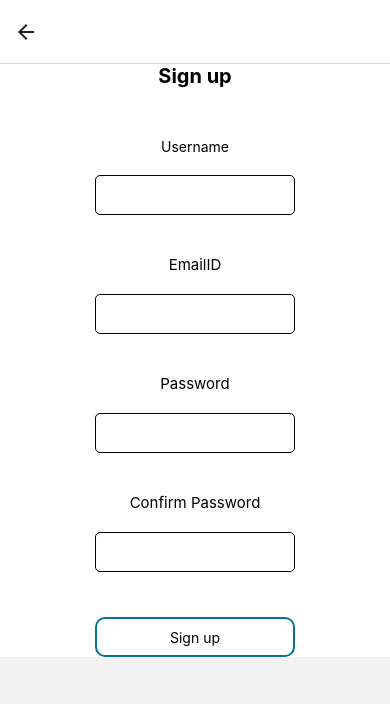
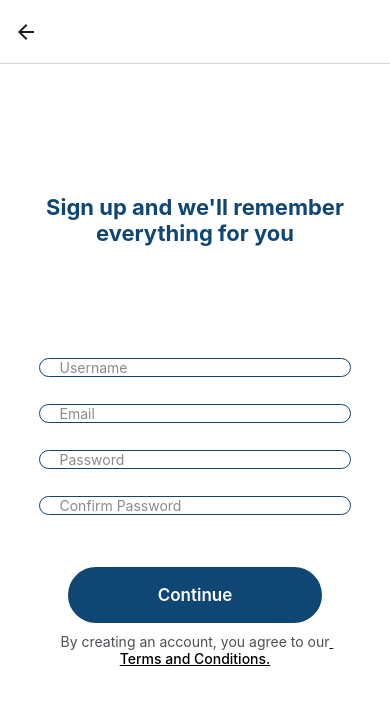
Before and after one commit to ACMDreamTeam/memorium-frontened, a React Native app: screen /SignUp in a window 390 px wide. Shown: the top 704 px of the page. Built offline with nearby package versions, Linux system fonts and the light colour scheme; what expo-linking would draw is missing.

Commit message:
Sign up UI done

```diff
--- a/screens/Register.tsx
+++ b/screens/Register.tsx
@@ -1,4 +1,4 @@
-import { Alert, StyleSheet } from 'react-native';
+import { Alert, StyleSheet, TouchableOpacity } from 'react-native';
 import { Text, View } from '../components/Themed';
 import * as React from 'react';
 import { TextInput, SafeAreaView, Button } from 'react-native';
@@ -30,19 +30,38 @@ export default function Register({ navigation, route }: RootStackScreenProps<'Re
   user.gender = gender;
 
   return (
-    <View style={styles.container}>
-      <Text style={styles.title}>Complete your profile for</Text>
-      <Text style={styles.title}>{(route.params as any).user.name}</Text>
-
-      <View style={styles.container}>
-        <Text style={styles.text}>Age</Text>
-        <TextInput style={styles.textInput} autoCapitalize="none" keyboardType="numeric" onChangeText={setAge} />
-
-        <Text style={styles.text}>Gender</Text>
-        <TextInput style={styles.textInput} autoComplete="gender" autoCapitalize="none" onChangeText={setGender} />
+    <View style={styles.bgContainer}>
+      <View style={styles.titleContainer}>
+        <Text style={styles.title}>You can leave these blank if you don't remember it, we'll ask you when you rememeber.</Text>
+        <Text style={styles.title}>{(route.params as any).user.name}</Text>
       </View>
 
-      <Button title="Save" onPress={() => PostAndSignUp(navigation, user)}></Button>
+      <View style={styles.formContainer}>
+        <TextInput
+          style={styles.textInput}
+          placeholder="Age"
+          placeholderTextColor={'rgba(60, 60, 67, 0.8)'}
+          autoCapitalize="none"
+          keyboardType="numeric"
+          onChangeText={setAge}
+        />
+
+        <TextInput
+          style={styles.textInput}
+          placeholder="Gender"
+          placeholderTextColor={'rgba(60, 60, 67, 0.8)'}
+          autoComplete="gender"
+          autoCapitalize="none"
+          onChangeText={setGender}
+        />
+      <TouchableOpacity style={styles.button} onPress={() => PostAndSignUp(navigation, user) }>
+          <Text style={styles.buttonText}>Get Started</Text>
+        </TouchableOpacity>
+        <Text style={styles.agreementText}>
+          We never share your data with anyone without your permission, read our
+          <Text style={styles.termsText}> Privacy Policy</Text>
+        </Text>
+      </View>
     </View>
   );
 }
@@ -83,37 +102,69 @@ async function PostAndSignUp(navigation: any, user: any) {
 }
 
 const styles = StyleSheet.create({
-  container: {
-    backgroundColor: '#ffff',
+  bgContainer: {
+    height: '100%',
+    backgroundColor: '#fff',
+  },
+
+  titleContainer: {
+    height: '30%',
+    justifyContent: 'center',
+    alignItems: 'center',
+  },
+
+  formContainer:{
+    height: '40%',
+    justifyContent: 'center',
+    alignItems: 'center',
   },
   textInput: {
-    width: 200,
-    height: 40,
-    margin: 20,
+    width: '80%',
+    height: 44,
+    marginBottom: 27,
     borderWidth: 1,
-    padding: 10,
+    borderRadius: 100,
+    backgroundColor: 'white',
+    textAlign: 'left',
+    paddingLeft: 20,
+    marginLeft: 27,
+    marginRight: 28,
+    borderColor: '#0F4674',
+  },
+
+  button: {
+    borderWidth: 2,
+    backgroundColor: '#0F4674',
+    marginTop: 25,
+    borderRadius: 100,
+    width: '65%',
+    height: 56,
     alignItems: 'center',
-    borderRadius: 5,
+    justifyContent: 'center',
+    borderColor: '#0F4674',
   },
+
+  buttonText: {
+    fontSize: 17,
+    fontWeight: '600',
+    color: 'white',
+  },
+
   title: {
-    fontSize: 20,
-    fontWeight: 'bold',
-    margin: 20,
+    fontWeight: '700',
+    width: '85%',
+    fontSize: 22,
+    color: '#0F4674',
     textAlign: 'center',
   },
-  text: {
-    fontSize: 15,
-    marginStart: 20,
-    marginTop: 20,
+  agreementText: {
+    color: 'rgba(60, 60, 67, 0.9)',
+    width: '70%',
+    textAlign: 'center',
+    marginTop: 10,
   },
-  separator: {
-    marginVertical: 30,
-    height: 1,
-    width: '80%',
-  },
-  btn: {
-    margin: 50,
-    borderWidth: 2,
-    color: '#ffff',
+  termsText: {
+    fontWeight: '500',
+    textDecorationLine: 'underline',
   },
 });
--- a/screens/SignUp.tsx
+++ b/screens/SignUp.tsx
@@ -17,21 +17,44 @@ export default function SignUp({ navigation }: RootStackScreenProps<'SignUp'>) {
   user.email = email;
   user.password = Password;
   return (
-    <View style={styles.container}>
-      <Text style={styles.title}>Sign up</Text>
-      <View style={styles.container}>
-        <Text style={styles.text1}>Username</Text>
-        <TextInput style={styles.textInput} onChangeText={setName} />
-        <Text style={styles.text}>EmailID</Text>
-        <TextInput style={styles.textInput} onChangeText={setEmail} />
-        <Text style={styles.text}>Password</Text>
-        <TextInput style={styles.textInput} secureTextEntry={true} onChangeText={setPassword} />
-        <Text style={styles.text}>Confirm Password</Text>
-        <TextInput style={styles.textInput} secureTextEntry={true} />
+    <View style={styles.bgContainer}>
+      <View style={styles.titleContainer}>
+        <Text style={styles.title}>Sign up and we'll remember everything for you</Text>
       </View>
-      <TouchableOpacity style={styles.signupbtn} onPress={() => SignUpUser(navigation, user)}>
-        <Text>Sign up</Text>
-      </TouchableOpacity>
+      <View style={styles.formContainer}>
+        <TextInput
+          style={styles.textInput}
+          placeholderTextColor={'rgba(60, 60, 67, 0.6)'}
+          placeholder="Username"
+          onChangeText={setName}
+        />
+        <TextInput
+          style={styles.textInput}
+          placeholderTextColor={'rgba(60, 60, 67, 0.6)'}
+          placeholder="Email"
+          onChangeText={setEmail}
+        />
+        <TextInput
+          style={styles.textInput}
+          placeholderTextColor={'rgba(60, 60, 67, 0.6)'}
+          placeholder="Password"
+          secureTextEntry={true}
+          onChangeText={setPassword}
+        />
+        <TextInput
+          style={styles.textInput}
+          placeholderTextColor={'rgba(60, 60, 67, 0.6)'}
+          placeholder="Confirm Password"
+          secureTextEntry={true}
+        />
+        <TouchableOpacity style={styles.button} onPress={() => SignUpUser(navigation, user)}>
+          <Text style={styles.buttonText}>Continue</Text>
+        </TouchableOpacity>
+        <Text style={styles.agreementText}>
+          By creating an account, you agree to our
+          <Text style={styles.termsText}> Terms and Conditions.</Text>
+        </Text>
+      </View>
     </View>
   );
 }
@@ -47,52 +70,71 @@ function SignUpUser(navigation: any, user: User) {
 }
 
 const styles = StyleSheet.create({
-  container: {
+  bgContainer: {
+    height: '100%',
     backgroundColor: '#fff',
+  },
+
+  formContainer: {
+    backgroundColor: '#fff',
+    alignItems: 'center',
     justifyContent: 'center',
+    height: '35%',
+    position: 'relative',
+  },
+  titleContainer: {
+    backgroundColor: '#fff',
     alignItems: 'center',
+    justifyContent: 'center',
+    height: '40%',
+    position: 'relative',
+  },
+  title: {
+    fontWeight: '700',
+    width: '85%',
+    fontSize: 22,
+    color: '#0F4674',
+    textAlign: 'center',
   },
   textInput: {
-    width: 200,
-    height: 40,
-    margin: 20,
-    backgroundColor: '#ffff',
+    width: '80%',
+    height: 44,
+    marginBottom: 27,
     borderWidth: 1,
-    padding: 10,
-    alignItems: 'center',
-    borderRadius: 5,
+    borderRadius: 100,
+    backgroundColor: 'white',
+    textAlign: 'left',
+    paddingLeft: 20,
+    marginLeft: 27,
+    marginRight: 28,
+    borderColor: '#0F4674',
   },
 
-  signupbtn: {
-    width: 200,
-    height: 40,
+  button: {
+    borderWidth: 2,
+    backgroundColor: '#0F4674',
     marginTop: 25,
-    borderWidth: 2,
-    borderRadius: 10,
-    padding: 10,
+    borderRadius: 100,
+    width: '65%',
+    height: 56,
     alignItems: 'center',
-    borderColor: '#077294',
+    justifyContent: 'center',
+    borderColor: '#0F4674',
   },
 
-  title: {
-    fontSize: 20,
-    fontWeight: 'bold',
+  buttonText: {
+    fontSize: 17,
+    fontWeight: '600',
+    color: 'white',
+  },
+  agreementText: {
+    color: 'rgba(60, 60, 67, 0.9)',
+    width: '70%',
     textAlign: 'center',
+    marginTop: 10,
   },
-  text1: {
-    marginTop: 50,
-  },
-  text: {
-    fontSize: 15,
-
-    marginTop: 20,
-  },
-
-  btn: {
-    width: 200,
-    height: 80,
-    margin: 50,
-    borderWidth: 2,
-    color: '#ffff',
+  termsText: {
+    fontWeight: '500',
+    textDecorationLine: 'underline',
   },
 });
```
